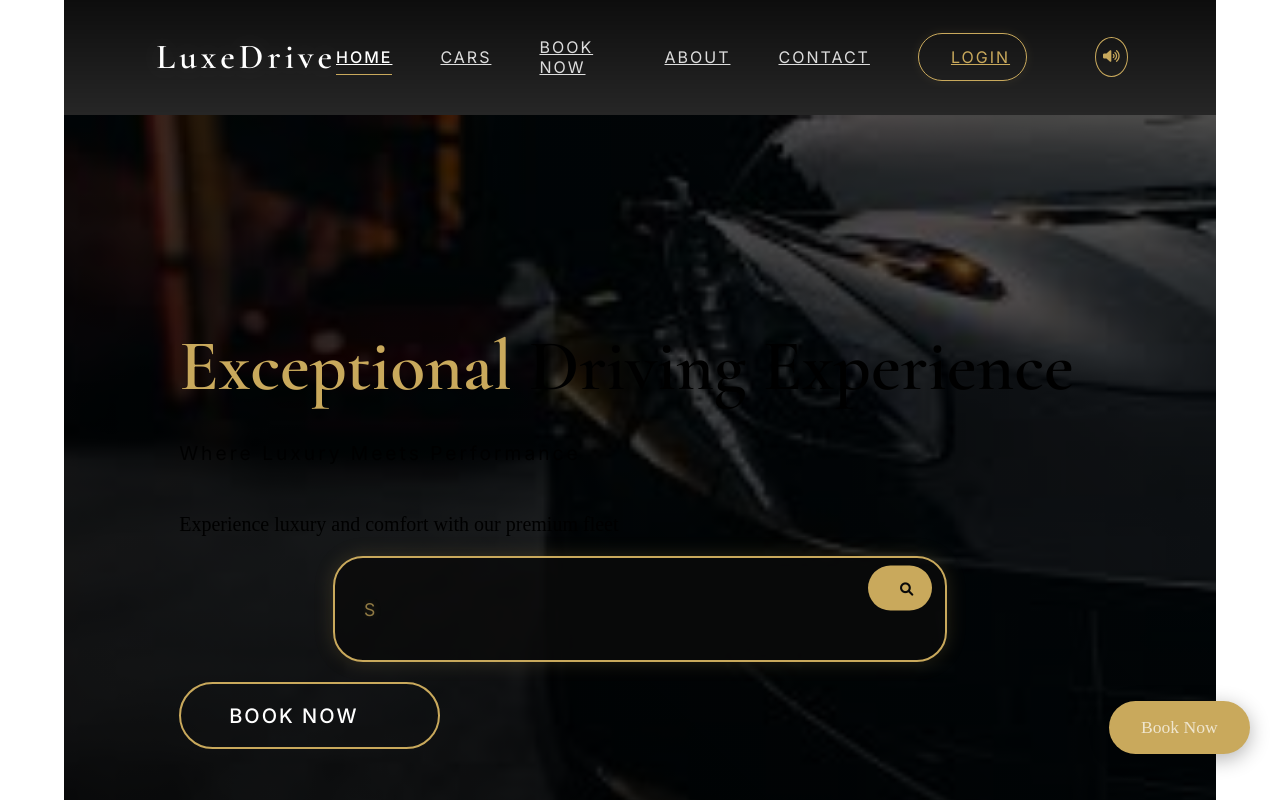
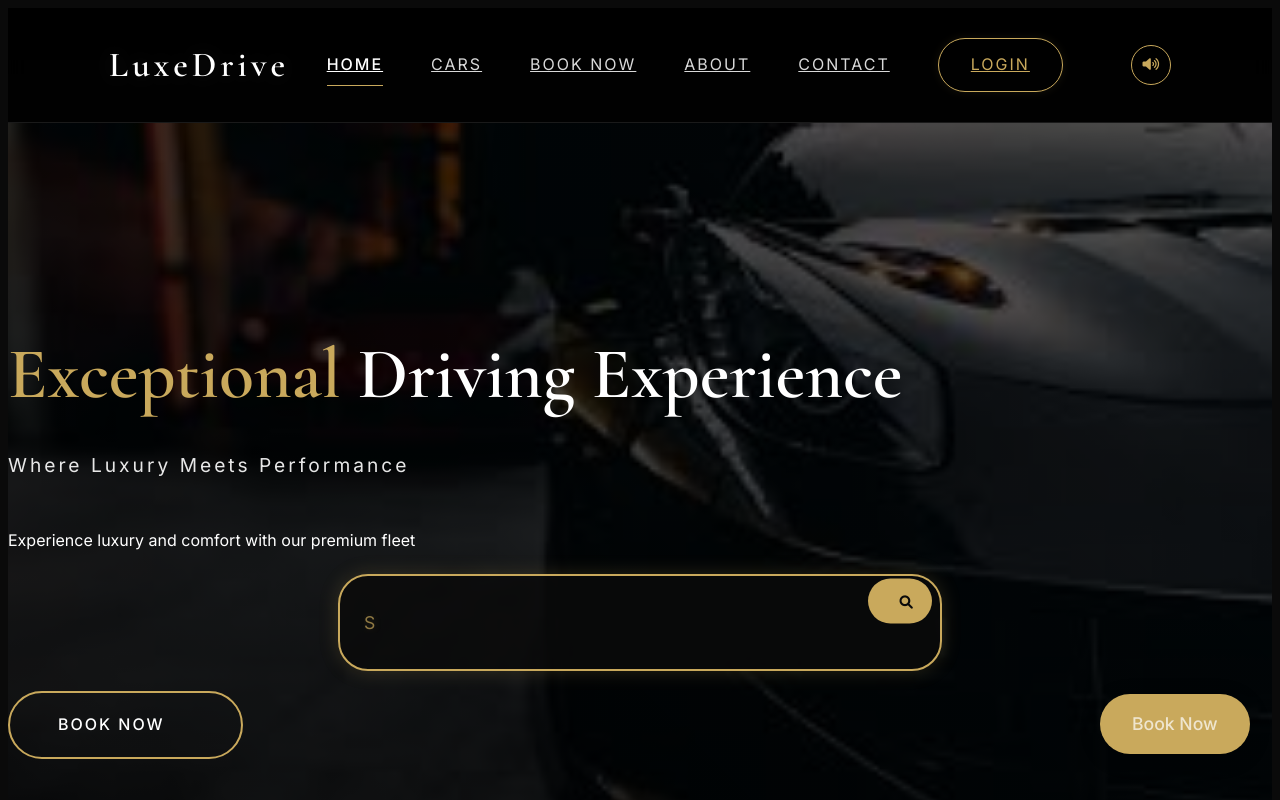
Before and after one commit to Aditya-Agrahari1/Car-Rental-Website, a website: page index.html in a window 1280 px wide. Shown: the top 800 px of the page. Drawn offline with nearby package versions, Linux system fonts and the light colour scheme.

Commit message:
Update styles.css

```diff
--- a/styles.css
+++ b/styles.css
@@ -6,100 +6,14 @@
     --accent-gold: #c9a95c;
     --font-heading: 'Cormorant Garamond', serif;
     --font-body: 'Inter', sans-serif;
-    --max-width-content: 100%;  /* Changed from fixed pixels */
 }
 
 /* Global Styles */
 body {
-    font-size: 125%; /* Increased from fixed pixels */
-    max-width: 90%;
-    margin: 0 auto;
-}
-
-/* Header adjustments */
-.navbar {
-    padding: 1.5% 4%;
-}
-
-.logo {
-    font-size: 150%;
-}
-
-.nav-links {
-    gap: 4%;
-}
-
-.nav-links a {
-    font-size: 110%;
-    padding: 2% 0;
-}
-
-/* Hero Section */
-.hero-content {
-    padding-top: 15%;
-    max-width: 80%;
-    margin: 0 auto;
-}
-
-.hero-content h1 {
-    font-size: 300%;
-}
-
-.hero-subtitle {
-    font-size: 120%;
-    margin-bottom: 4%;
-}
-
-/* Search Bar */
-.search-bar {
-    max-width: 50%;
-    margin: 2% auto;
-    padding: 0.5%;
-}
-
-.search-bar input {
-    font-size: 120%;
-    padding: 2% 3%;
-}
-
-.search-bar button {
-    width: 8%;
-    height: auto;
-    aspect-ratio: 1;
-}
-
-/* Category Cards */
-.category-card {
-    height: 40vh;
-}
-
-.category-card h3 {
-    font-size: 180%;
-}
-
-.categories {
-    padding: 4rem 5%; /* Reduced from 6rem 8% */
-}
-
-.categories h2 {
-    font-size: 2.5rem; /* Reduced from 3rem */
-}
-
-.category-card {
-    height: 300px; /* Reduced from 350px */
-}
-
-/* Media Queries */
-@media (min-width: 1920px) {
-    body {
-        font-size: 16px;
-    }
-}
-
-@media (max-width: 768px) {
-    body {
-        font-size: 14px;
-    }
+    font-family: var(--font-body);
+    background-color: var(--primary-black);
+    color: var(--luxury-white);
+    line-height: 1.6;
 }
 
 /* Header and Navigation Styles */
```
